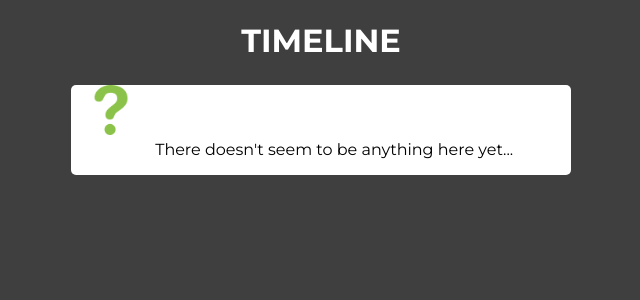
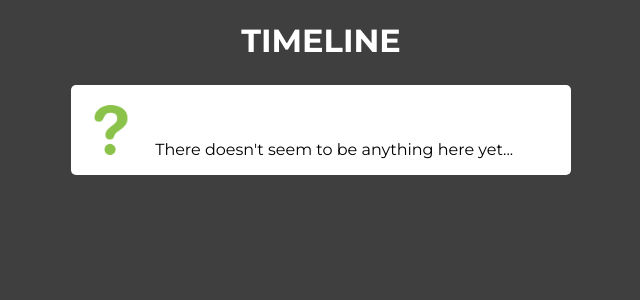
Before and after one commit to SLIP-Group-B-2015/Server, a Flask app: template templates/timeline.html in a window 1280 px wide. Shown: the top 300 px of the page, without its empty margins (319-959 px from the left). Run offline with Flask 2, Linux system fonts and the light colour scheme; the template is opened without the code that fills it, so the values that code supplies are empty; parts of the project's set-up code (start-up, migrations or seed data) failed here and were passed over.

Commit message:
More CSS fixes

```diff
--- a/static/styles/timeline.css
+++ b/static/styles/timeline.css
@@ -19,6 +19,10 @@ h1 {
     margin-bottom: 20px;
 }
 
+.empty img {
+    margin-top: 20px;
+}
+
 .timeline-content {
     display: inline-block;
 }
--- a/templates/timeline.html
+++ b/templates/timeline.html
@@ -60,12 +60,13 @@
     {% else %}
       <div class="timeline-block">
         <div class="timeline-img">
-            <div class="idscan">
+            <div class="empty">
             <img src="{{ url_for('static', filename='images/icons/empty.png') }}" alt="Empty">
             </div>
         </div> <!-- timeline-img -->
         <div class="timeline-content">
             <p>There doesn't seem to be anything here yet...</p>
+            <p></p>
         </div> <!-- timeline-content -->
       </div> <!-- timeline-block -->
     {% endfor %}
```
